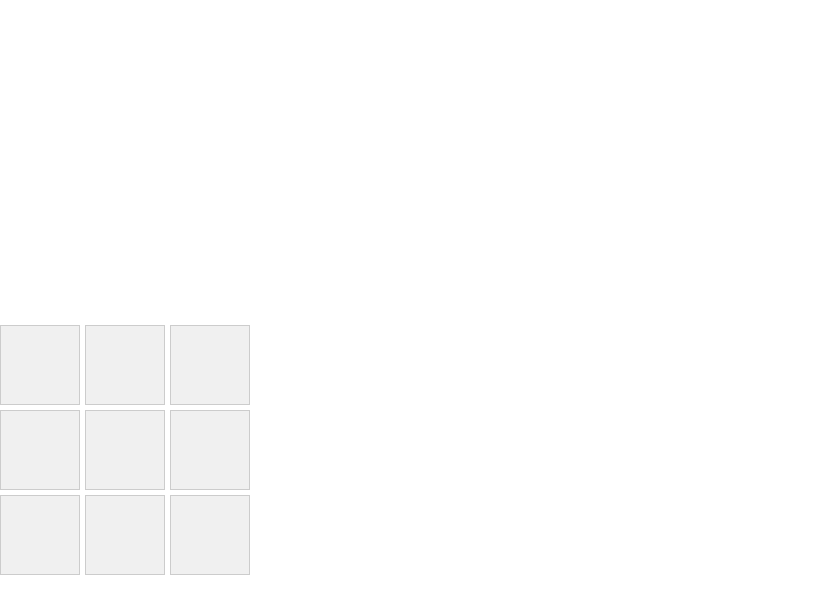
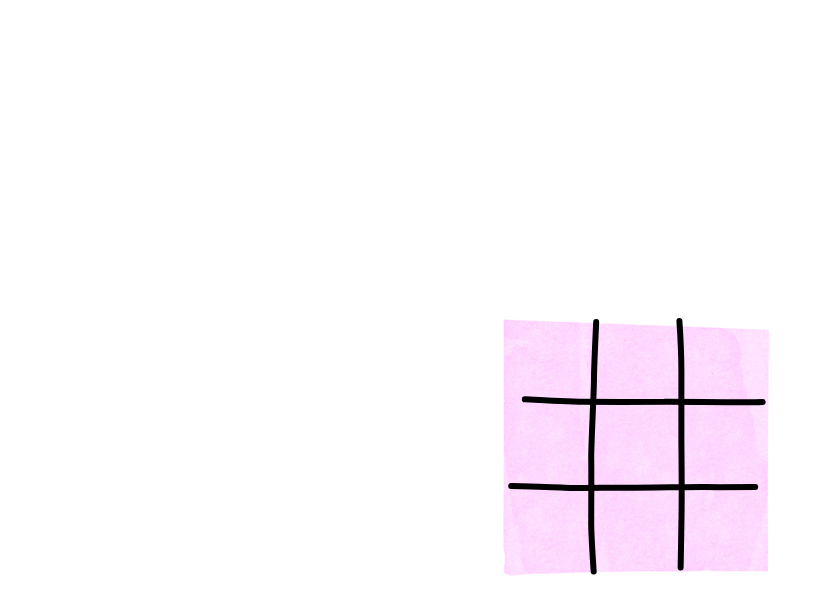
Before and after one commit to alekseevgr/tic-tac-toe, a React (Vite) app: page / in a window 1280 px wide. Both pictures are taken after a click on the button "Игрок". Shown: the top 614 px of the page, without its empty margins (0-832 px from the left). Built offline with nearby package versions, Linux system fonts and the light colour scheme.

Commit message:
add: board and animation add

```diff
--- a/src/App.css
+++ b/src/App.css
@@ -1,13 +1,73 @@
-#root {
-  max-width: 1280px;
-  margin: 0 auto;
-  padding: 2rem;
-  text-align: center;
+.app {
+  position: absolute;
+  left: 50%;
+  transform: translate(-50%, -50%);
+  font-family: Arial, sans-serif;
 }
 
-.logo {
-  height: 6em;
-  padding: 1.5em;
-  will-change: filter;
-  transition: filter 300ms;
+.title {
+  font-size: 32px;
+  margin-bottom: 20px;
 }
+
+
+.choose-first button {
+  margin: 10px;
+  padding: 10px 20px;
+  font-size: 16px;
+}
+
+.board-wrapper {
+  position: relative;
+  width: 300px;
+  height: 300px;
+  margin: 0 auto;
+}
+
+.board-animation {
+  position: absolute;
+  width: 100%;
+  height: 100%;
+  z-index: 0;
+  pointer-events: none;
+}
+
+.board {
+  position: absolute;
+  display: grid;
+  grid-template-columns: repeat(3, 1fr);
+  grid-template-rows: repeat(3, 1fr);
+  width: 100%;
+  height: 100%;
+  z-index: 1;
+}
+
+.cell {
+  font-size: 32px;
+  background: transparent;
+  border: none;
+  cursor: pointer;
+  display: flex;
+  justify-content: center;
+  align-items: center;
+}
+.cell:disabled {
+  cursor: default;
+}
+
+.status {
+  font-size: 24px;
+  margin-top: 20px;
+}
+
+.reset-btn {
+  margin-top: 20px;
+  padding: 10px 20px;
+  font-size: 16px;
+}
+
+.symbol-animation {
+  width: 80%;
+  height: 80%;
+  pointer-events: none;
+}
--- a/src/App.jsx
+++ b/src/App.jsx
@@ -1,54 +1,77 @@
-import React, { useState, useEffect } from 'react';
-import { checkWinner } from './utils/checkWinner';
-import { getEmptyCells } from './utils/getEmptyCells'
-import { findWinningMove } from './utils/findWinningMove';
-import Square from './components/Square';
+import React, { useState, useEffect } from "react";
+import "./App.css";
+import calculateWinner from "./utils/checkWinner";
+import Lottie from "lottie-react";
+import boardAnimation from "./assets/grid.json";
+import crossAnimation from "./assets/cross.json";
+import ovalAnimation from "./assets/oval.json";
 
 const App = () => {
-  const [board, setBoard] = useState(Array(3).fill(null).map(() => Array(3).fill(null)));
+  const [board, setBoard] = useState(Array(9).fill(null));
   const [isPlayerTurn, setIsPlayerTurn] = useState(true);
   const [winner, setWinner] = useState(null);
   const [firstMoveChosen, setFirstMoveChosen] = useState(false);
 
   useEffect(() => {
-    if (!firstMoveChosen || isPlayerTurn || winner) return;
+    if (!firstMoveChosen || isPlayerTurn || winner) {
+      return;
+    }
 
     const makeComputerMove = () => {
-      const emptyCells = getEmptyCells(board);
-      if (emptyCells.length === 0) return;
+      const emptyCells = board
+        .map((cell, index) => (cell === null ? index : null))
+        .filter((index) => index !== null);
 
-      let move = findWinningMove(board, 'O') || findWinningMove(board, 'X') || emptyCells[Math.floor(Math.random() * emptyCells.length)];
-      const [i, j] = move;
+      if (emptyCells.length === 0) {
+        return;
+      }
 
-      const newBoard = board.map(row => row.slice());
-      newBoard[i][j] = 'O';
+      const findMove = (symbol) => {
+        for (let index of emptyCells) {
+          const copyBoard = [...board];
+          copyBoard[index] = symbol;
+          if (calculateWinner(copyBoard) === symbol) {
+            return index;
+          }
+        }
+        return null;
+      };
+
+      let moveIndex =
+        findMove("O") ??
+        findMove("X") ??
+        emptyCells[Math.floor(Math.random() * emptyCells.length)];
+
+      const newBoard = [...board];
+      newBoard[moveIndex] = "O";
       setBoard(newBoard);
       setIsPlayerTurn(true);
 
-      const gameWinner = checkWinner(newBoard);
-      if (gameWinner) setWinner(gameWinner);
+      const gameWinner = calculateWinner(newBoard);
+
+      if (gameWinner) {
+        setWinner(gameWinner);
+      }
     };
 
-    setTimeout(makeComputerMove, 500);
+    setTimeout(makeComputerMove, 1000);
   }, [isPlayerTurn, board, winner, firstMoveChosen]);
 
-  const handleClick = (i, j) => {
-    if (board[i][j] || winner || !isPlayerTurn || !firstMoveChosen) return;
+  const handleClick = (index) => {
+    if (board[index] || !isPlayerTurn || winner || !firstMoveChosen) {
+      return;
+    }
 
-    const newBoard = board.map(row => row.slice());
-    newBoard[i][j] = 'X';
+    const newBoard = [...board];
+    newBoard[index] = "X";
     setBoard(newBoard);
     setIsPlayerTurn(false);
 
-    const gameWinner = checkWinner(newBoard);
-    if (gameWinner) setWinner(gameWinner);
-  };
+    const gameWinner = calculateWinner(newBoard);
 
-  const resetGame = () => {
-    setBoard(Array(3).fill(null).map(() => Array(3).fill(null)));
-    setWinner(null);
-    setFirstMoveChosen(false);
-    setIsPlayerTurn(true);
+    if (gameWinner) {
+      setWinner(gameWinner);
+    }
   };
 
   const chooseFirstMove = (isPlayerFirst) => {
@@ -56,58 +79,80 @@ const App = () => {
     setIsPlayerTurn(isPlayerFirst);
 
     if (!isPlayerFirst) {
-      setTimeout(() => {
-        const emptyCells = getEmptyCells(board);
-        const move = emptyCells[Math.floor(Math.random() * emptyCells.length)];
-        const [i, j] = move;
-        const newBoard = board.map(row => row.slice());
-        newBoard[i][j] = 'O';
-        setBoard(newBoard);
-        setIsPlayerTurn(true);
-      }, 500);
+      const randomIndex = Math.floor(Math.random() * 9);
+      const newBoard = [...board];
+      newBoard[randomIndex] = "O";
+      setBoard(newBoard);
+      setIsPlayerTurn(true);
     }
   };
 
+  const resetGame = () => {
+    setBoard(Array(9).fill(null));
+    setWinner(null);
+    setIsPlayerTurn(true);
+    setFirstMoveChosen(false);
+  };
+
   return (
-    <div style={{ textAlign: 'center', marginTop: '50px' }}>
-      <h1>Крестики-нолики</h1>
+    <div className="app">
+      <h1 className="title">Крестики-нолики</h1>
 
       {!firstMoveChosen ? (
-        <div>
+        <div className="choose-first">
           <h2>Кто ходит первым?</h2>
-          <button onClick={() => chooseFirstMove(true)} style={{ margin: '10px', padding: '10px 20px', fontSize: 16 }}>
-            Игрок
-          </button>
-          <button onClick={() => chooseFirstMove(false)} style={{ margin: '10px', padding: '10px 20px', fontSize: 16 }}>
-            Компьютер
-          </button>
+          <button onClick={() => chooseFirstMove(true)}>Игрок</button>
+          <button onClick={() => chooseFirstMove(false)}>Компьютер</button>
         </div>
       ) : (
         <>
-          <div style={{
-            display: 'grid',
-            gridTemplateColumns: 'repeat(3, 80px)',
-            gap: '5px',
-            margin: '20px auto'
-          }}>
-            {board.map((row, i) =>
-              row.map((_, j) => (
-                <Square
-                  key={`${i}-${j}`}
-                  value={board[i][j]}
-                  onClick={() => handleClick(i, j)}
-                  disabled={board[i][j] || winner || !firstMoveChosen}
-                />
-              ))
-            )}
-          </div>
 
-          {winner && <h2>{winner === 'X' ? 'Ты выиграл!' : 'Компьютер выиграл!'}</h2>}
-          {!winner && board.every(row => row.every(cell => cell !== null)) && <h2>Ничья!</h2>}
+            <div className="board-wrapper">
+              <Lottie
+                animationData={boardAnimation}
+                loop={false}
+                className="board-animation"
+              />
+              <div className="board">
+                {board.map((value, i) => (
+                  <button
+                    key={i}
+                    className="cell"
+                    onClick={() => handleClick(i)}
+                    disabled={!!value || winner}
+                  >
+                    {value === "X" && (
+                      <Lottie
+                        animationData={crossAnimation}
+                        loop={false}
+                        className="symbol-animation"
+                      />
+                    )}
+                    {value === "O" && (
+                      <Lottie
+                        animationData={ovalAnimation}
+                        loop={false}
+                        className="symbol-animation"
+                      />
+                    )}
+                  </button>
+                ))}
+              </div>
+            </div>
 
-          {(winner || board.every(row => row.every(cell => cell !== null))) && (
-            <button onClick={resetGame} style={{ marginTop: 20, padding: '10px 20px', fontSize: 16 }}>
-              Сыграть ещё раз
+
+          {winner && (
+            <h2 className="status">
+              {winner === "X" ? "Ты выиграл!" : "Компьютер выиграл!"}
+            </h2>
+          )}
+          {!winner && board.every((cell) => cell !== null) && (
+            <h2 className="status">Ничья!</h2>
+          )}
+
+          {(winner || board.every((cell) => cell !== null)) && (
+            <button onClick={resetGame} className="reset-btn">
+              Сыграть ещё
             </button>
           )}
         </>
--- /dev/null
+++ b/src/components/LottieAnimation.jsx
@@ -0,0 +1,8 @@
+import React from 'react';
+import Lottie from 'lottie-react';
+
+const LottieAnimation = ({ animationData }) => (
+  <Lottie animationData={animationData} loop={false} />
+);
+
+export default LottieAnimation;
--- a/src/components/Square.jsx
+++ b/src/components/Square.jsx
@@ -1,23 +1,36 @@
+// components/Square.jsx
+import React from 'react';
+import LottieAnimation from './LottieAnimation';
+import xAnim from '../assets/cross.json';
+import oAnim from '../assets/oval.json';
+
+
 const Square = ({ value, onClick, disabled }) => {
+  const renderContent = () => {
+    if (value === 'X') return <LottieAnimation animationData={xAnim} />;
+    if (value === 'O') return <LottieAnimation animationData={oAnim} />;
+    return null;
+  };
+
   return (
+    <>
     <button
       onClick={onClick}
       disabled={disabled}
       style={{
         width: 80,
         height: 80,
-          fontSize: 30,
         display: 'flex',
         justifyContent: 'center',
         alignItems: 'center',
-          backgroundColor: '#f0f0f0',
+        backgroundColor: '#fff',
         border: '1px solid #ccc',
-          cursor: disabled ? 'default' : 'pointer'
       }}
     >
-        {value}
+      {renderContent()}
     </button>
+    </>
   );
 };
 
-export default Square
+export default Square;
--- a/src/utils/checkWinner.js
+++ b/src/utils/checkWinner.js
@@ -1,20 +1,20 @@
-export const checkWinner = (board) => {
-    const lines = [
-      [[0, 0], [0, 1], [0, 2]],
-      [[1, 0], [1, 1], [1, 2]],
-      [[2, 0], [2, 1], [2, 2]],
-      [[0, 0], [1, 0], [2, 0]],
-      [[0, 1], [1, 1], [2, 1]],
-      [[0, 2], [1, 2], [2, 2]],
-      [[0, 0], [1, 1], [2, 2]],
-      [[0, 2], [1, 1], [2, 0]],
-    ];
+const calculateWinner = (squares) => {
+  const lines = [
+    [0, 1, 2],
+    [3, 4, 5],
+    [6, 7, 8],
+    [0, 3, 6],
+    [1, 4, 7],
+    [2, 5, 8],
+    [0, 4, 8],
+    [2, 4, 6],
+  ];
+  for (let [a, b, c] of lines) {
+    if (squares[a] && squares[a] === squares[b] && squares[a] === squares[c]) {
+      return squares[a];
+    }
+  }
+  return null;
+};
 
-    for (let line of lines) {
-      const [[a1, a2], [b1, b2], [c1, c2]] = line;
-      if (board[a1][a2] && board[a1][a2] === board[b1][b2] && board[a1][a2] === board[c1][c2]) {
-        return board[a1][a2];
-      }
-    }
-    return null;
-  };
+export default calculateWinner
--- a/src/utils/findWinningMove.js
+++ /dev/null
@@ -1,14 +0,0 @@
-import { checkWinner } from './checkWinner';
-import { getEmptyCells } from './getEmptyCells';
-
-export const findWinningMove = (board, symbol) => {
-  const emptyCells = getEmptyCells(board);
-  for (let [i, j] of emptyCells) {
-    const copy = board.map(row => row.slice());
-    copy[i][j] = symbol;
-    if (checkWinner(copy) === symbol) {
-      return [i, j];
-    }
-  }
-  return null;
-};
--- a/src/utils/getEmptyCells.js
+++ /dev/null
@@ -1,9 +0,0 @@
-export const getEmptyCells = (board) => {
-    const empty = [];
-    board.forEach((row, i) => {
-      row.forEach((cell, j) => {
-        if (cell === null) empty.push([i, j]);
-      });
-    });
-    return empty;
-  };
```
Also changed, not shown: src/assets/gameExample.json (renamed from src/assets/game.json). Lines whose indentation alone changed are shown as unchanged.
